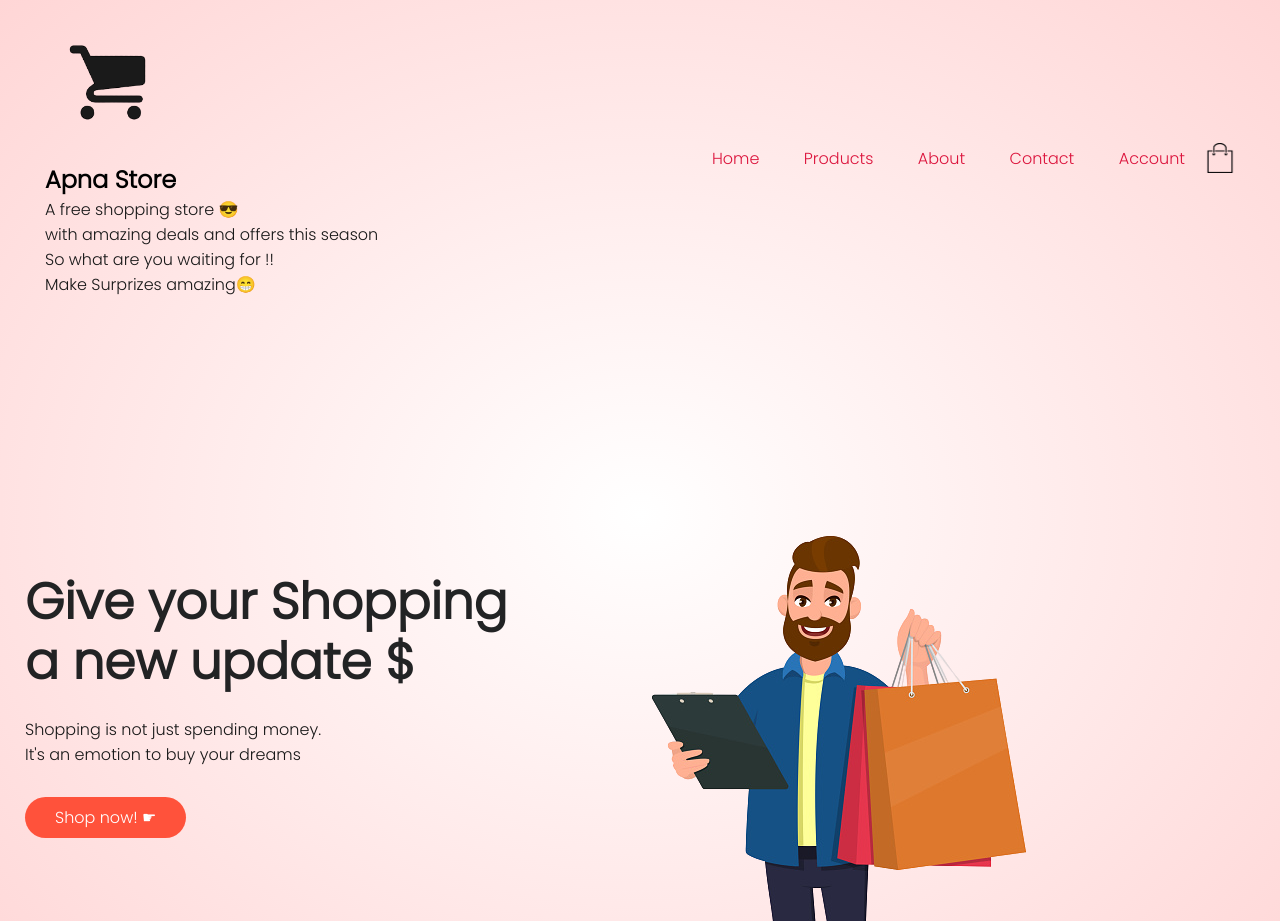
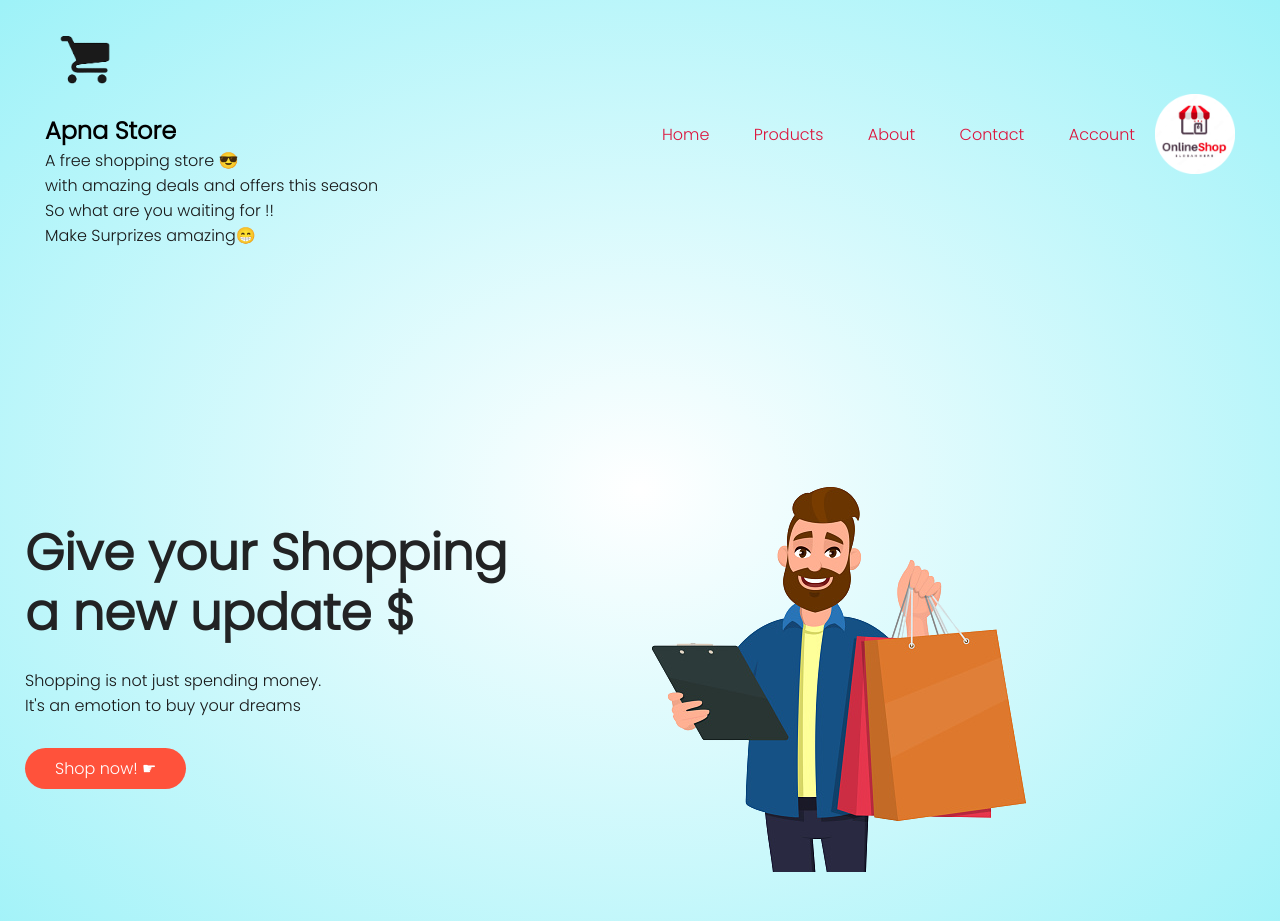
Before and after one commit to Shivam0901Singh/apnishop.github.io, a plain HTML site: page index.html in a window 1280 px wide. Shown: the top 921 px of the page. Drawn offline with Linux system fonts and the light colour scheme.

Commit message:
freeshop

```diff
--- a/index.html
+++ b/index.html
@@ -13,13 +13,14 @@
     <link rel="stylesheet" href="https://cdn.jsdelivr.net/npm/@fortawesome/fontawesome-free@6.1.2/css/fontawesome.min.css">
 
 </head>
+<link rel="icon" href="./Images/icon2.png" width="180px" height = "80px" >
 <body>
     <div class="header">
 
     <div class="container">
         <div class="navbar">
             <div class="logo">
-                <img src="./Images/cart_logo.png" width = "125px">
+                <img src="./Images/cart_logo.png" width = "80px">
                 <h2>Apna Store</h2>
                 <p>A free shopping store 😎<br> with amazing deals and offers this season<br>So what are you waiting for !!<br> Make Surprizes amazing😁</p>
             </div>
@@ -32,7 +33,7 @@
                     <li><a href="">Account</a></li>
                 </ul>
             </nav>
-            <img src="./Images/shopping_bag_logo.png" width="30px" height = "30px" >
+            <img src="./Images/icon2.png" width="80px" height = "80px" >
         </div>
         <div class="row">
             <div class="col-2">
--- a/style.css
+++ b/style.css
@@ -75,7 +75,7 @@ p{
     background: #222324;
 }
 .header{
-    background :radial-gradient(#fff,#ffd6d6);
+    background :radial-gradient(#fff,#9ef2f8);
 }
 .header .row{
     margin-top: 70px;
```
Also changed, not shown: Images/Store.png (added), Images/icon2.png (added).
